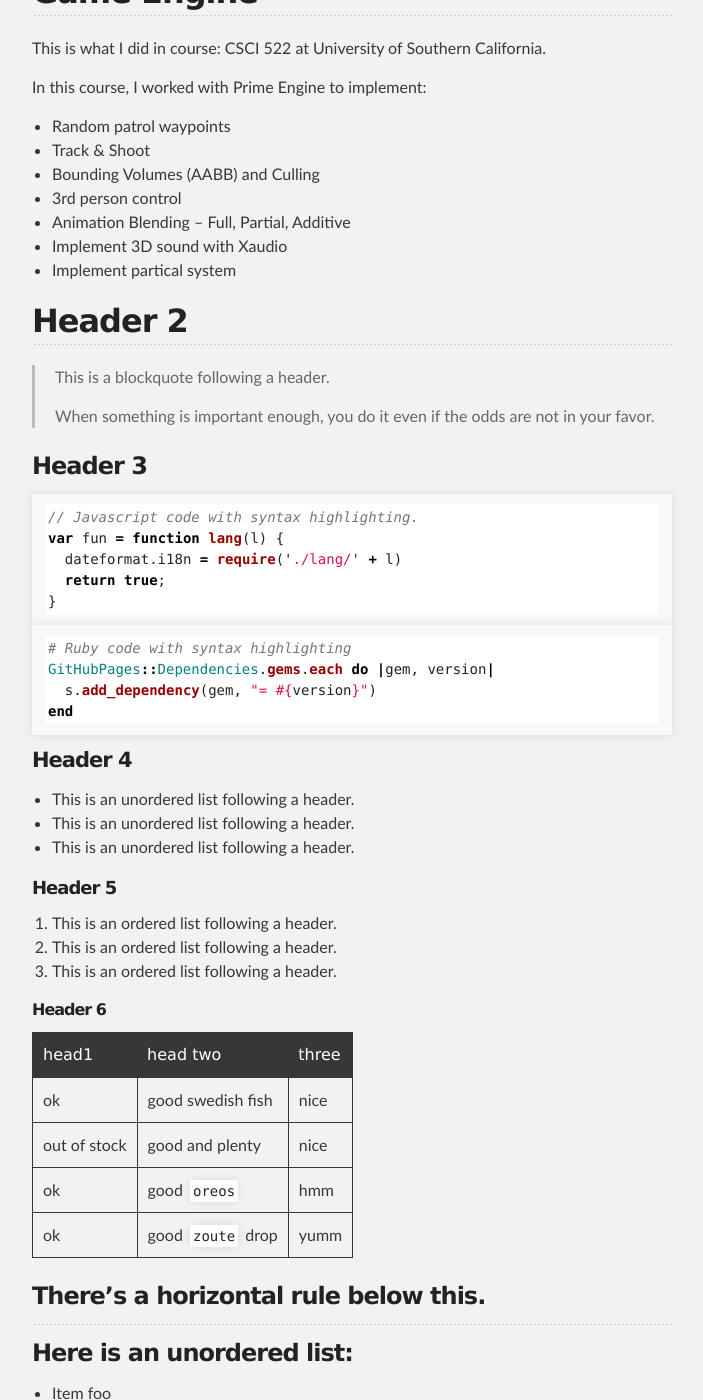
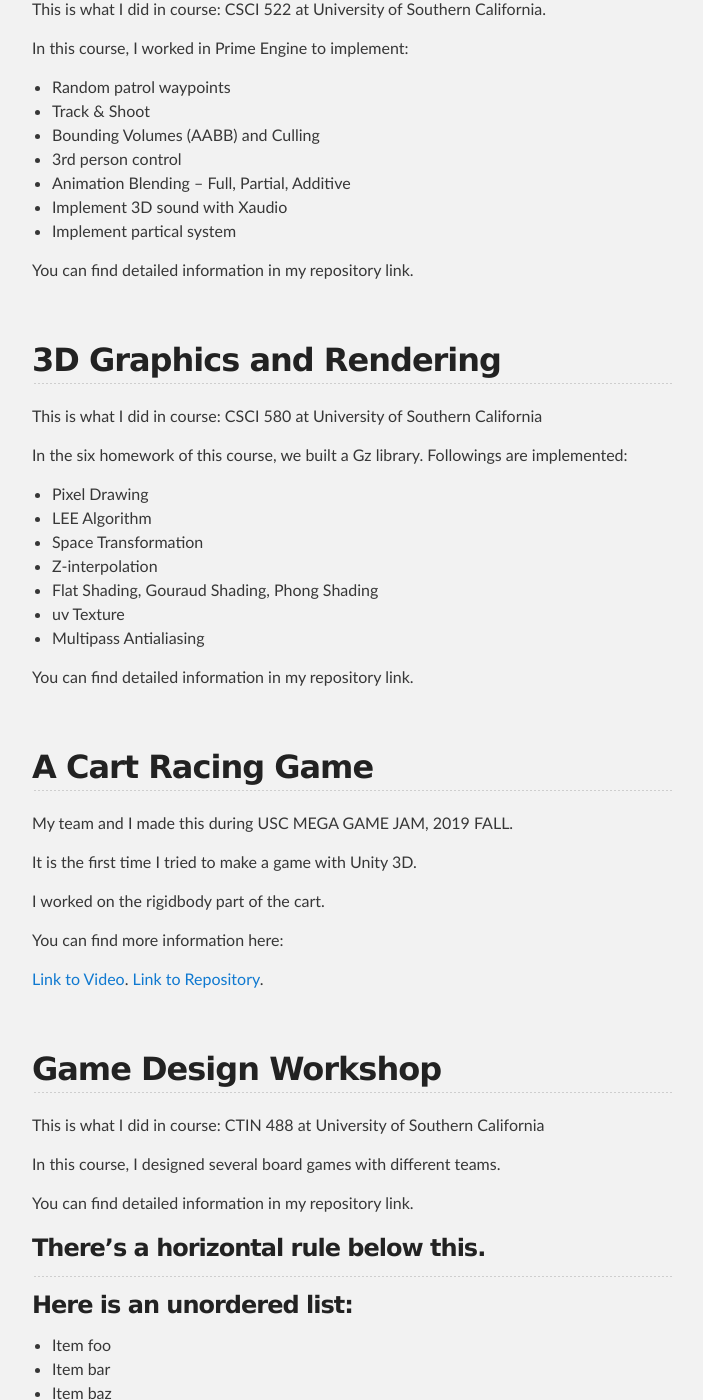
Before and after one commit to shinoobu/My-Portfolio, a Jekyll site: the page built from index.md, in a window 1280 px wide and 1400 px high, scrolled down 555 px. Shown: the whole window, without its empty margins (288-991 px from the left). Built offline with Jekyll 4.4.1, drawn with Linux system fonts in a browser that asks for light colours.

Commit message:
Update index.md

````diff
--- a/index.md
+++ b/index.md
@@ -3,9 +3,6 @@ layout: default
 ---
 
 Text can be **bold**, _italic_, or ~~strikethrough~~.
-
-
-try to add sth2
 
 
 
@@ -24,7 +21,7 @@ try to add sth2
 
 This is what I did in course: CSCI 522 at University of Southern California.
 
-In this course, I worked with Prime Engine to implement:
+In this course, I worked in Prime Engine to implement:
 
 *   Random patrol waypoints
 *   Track & Shoot
@@ -34,54 +31,57 @@ In this course, I worked with Prime Engine to implement:
 *   Implement 3D sound with Xaudio
 *   Implement partical system
 
+You can find detailed information in my repository link.
+
+
+<br/>
 
 
 
+## 3D Graphics and Rendering
+
+This is what I did in course: CSCI 580 at University of Southern California
+
+In the six homework of this course, we built a Gz library. Followings are implemented:
+
+*   Pixel Drawing
+*   LEE Algorithm
+*   Space Transformation
+*   Z-interpolation
+*   Flat Shading, Gouraud Shading, Phong Shading
+*   uv Texture
+*   Multipass Antialiasing
+
+You can find detailed information in my repository link.
+
+<br/>
 
 
-## Header 2
+## A Cart Racing Game
 
-> This is a blockquote following a header.
->
-> When something is important enough, you do it even if the odds are not in your favor.
+My team and I made this during USC MEGA GAME JAM, 2019 FALL.
 
-### Header 3
+It is the first time I tried to make a game with Unity 3D.
 
-```js
-// Javascript code with syntax highlighting.
-var fun = function lang(l) {
-  dateformat.i18n = require('./lang/' + l)
-  return true;
-}
-```
+I worked on the rigidbody part of the cart.
 
-```ruby
-# Ruby code with syntax highlighting
-GitHubPages::Dependencies.gems.each do |gem, version|
-  s.add_dependency(gem, "= #{version}")
-end
-```
+You can find more information here:
 
-#### Header 4
+[Link to Video](https://www.youtube.com/watch?v=1le_Cl_cutM&feature=youtu.be).
+[Link to Repository](https://github.com/benhaderle/RacingJamGame).
 
-*   This is an unordered list following a header.
-*   This is an unordered list following a header.
-*   This is an unordered list following a header.
 
-##### Header 5
+<br/>
 
-1.  This is an ordered list following a header.
-2.  This is an ordered list following a header.
-3.  This is an ordered list following a header.
+## Game Design Workshop
 
-###### Header 6
+This is what I did in course: CTIN 488 at University of Southern California
 
-| head1        | head two          | three |
-|:-------------|:------------------|:------|
-| ok           | good swedish fish | nice  |
-| out of stock | good and plenty   | nice  |
-| ok           | good `oreos`      | hmm   |
-| ok           | good `zoute` drop | yumm  |
+In this course, I designed several board games with different teams.
+
+You can find detailed information in my repository link.
+
+
 
 ### There's a horizontal rule below this.
 
````
